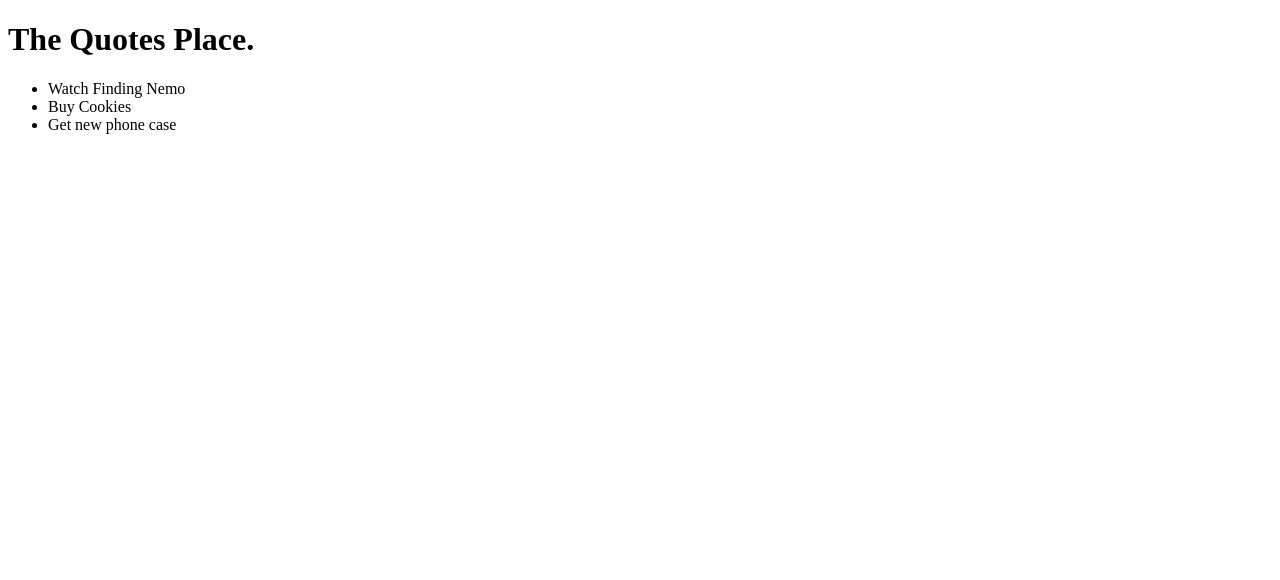
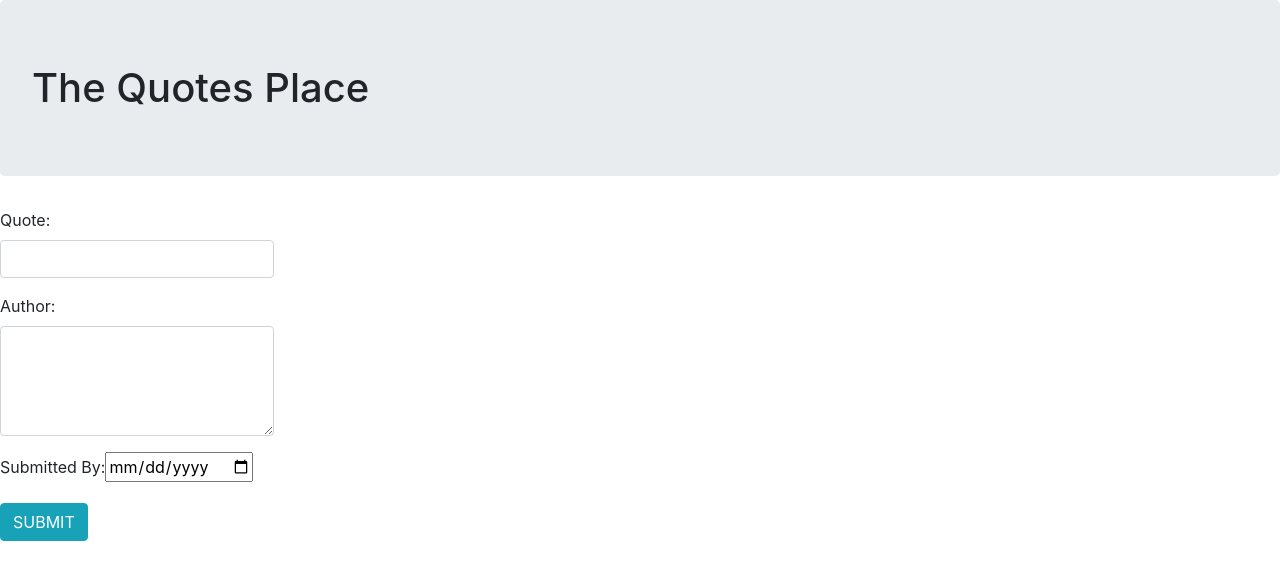
Before and after one commit to sharonmaswai/quotes, an Angular app: page / in a window 1280 px wide. Shown: the top 580 px of the page. Built offline with nearby package versions, Linux system fonts and the light colour scheme.

Commit message:
add form components

```diff
--- a/angular.json
+++ b/angular.json
@@ -24,6 +24,7 @@
             ],
             "styles": [
               "src/styles.css"
+
             ],
             "scripts": [],
             "es5BrowserSupport": true
--- a/package.json
+++ b/package.json
@@ -19,6 +19,7 @@
     "@angular/platform-browser": "~7.2.0",
     "@angular/platform-browser-dynamic": "~7.2.0",
     "@angular/router": "~7.2.0",
+    "bootstrap": "^4.3.1",
     "core-js": "^2.5.4",
     "rxjs": "~6.3.3",
     "tslib": "^1.9.0",
--- a/src/app/app.component.html
+++ b/src/app/app.component.html
@@ -1,9 +1,3 @@
 <!--The content below is only a placeholder and can be replaced.-->
 
-<div class= "jumbotron">
-  <h1>The {{h1}} Place.</h1>
-  <ul>
-    <li *ngFor='let quote of quotes'>{{quote}}</li>
-  </ul>
-
-</div>
+<app-quotes-form></app-quotes-form>
--- a/src/app/app.component.ts
+++ b/src/app/app.component.ts
@@ -11,8 +11,6 @@
   quotes: string[];
 
   constructor(){
-    this.quotes= [
-      "Watch Finding Nemo","Buy Cookies","Get new phone case"
-    ]
+
   }
 }
--- a/src/app/app.module.ts
+++ b/src/app/app.module.ts
@@ -3,10 +3,12 @@
 
 import { AppRoutingModule } from './app-routing.module';
 import { AppComponent } from './app.component';
+import { QuotesFormComponent } from './quotes-form/quotes-form.component';
 
 @NgModule({
   declarations: [
-    AppComponent
+    AppComponent,
+    QuotesFormComponent
   ],
   imports: [
     BrowserModule,
--- /dev/null
+++ b/src/app/quotes-form/quotes-form.component.html
@@ -0,0 +1,32 @@
+
+<div class="">
+    <h1 class="jumbotron" >The {{h1}} Place</h1>
+        <div class="container-fluid">
+                <div class="row">
+
+                    <form>
+                        <div class="form-group">
+
+                            <label for="name">Quote:</label>
+                            <input type="text" required class="form-control" id="name">
+
+                        </div>
+                        <div class="form-group">
+
+                            <label for="description">Author:</label>
+                            <textarea class="form-control" id="description" rows="4" required></textarea>
+
+                        </div>
+                        <div class="form-group">
+                            <label for="complete">Submitted By:</label>
+                            <input type='date' id="complete" required>
+
+                        </div>
+                        <div>
+                            <button class="btn btn-info">SUBMIT</button>
+                        </div>
+                    </form>
+                </div>
+              </div>
+
+</div>
--- /dev/null
+++ b/src/app/quotes-form/quotes-form.component.ts
@@ -0,0 +1,18 @@
+import { Component, OnInit } from '@angular/core';
+
+@Component({
+  selector: 'app-quotes-form',
+  templateUrl: './quotes-form.component.html',
+  styleUrls: ['./quotes-form.component.css']
+})
+export class QuotesFormComponent implements OnInit {
+  title = 'quotes-app';
+  h1 = 'Quotes'
+  quotes: string[];
+
+  constructor() { }
+
+  ngOnInit() {
+  }
+
+}
--- a/src/app/quotes.ts
+++ b/src/app/quotes.ts
@@ -1,2 +1,3 @@
 export class Quotes {
+
 }
--- a/src/styles.css
+++ b/src/styles.css
@@ -1 +1,2 @@
 /* You can add global styles to this file, and also import other style files */
+@import "~bootstrap/dist/css/bootstrap.css"
```
Also changed, not shown: src/app/quotes-form/quotes-form.component.css (added), 2 other files (tests, documents, lock files or other folders).
